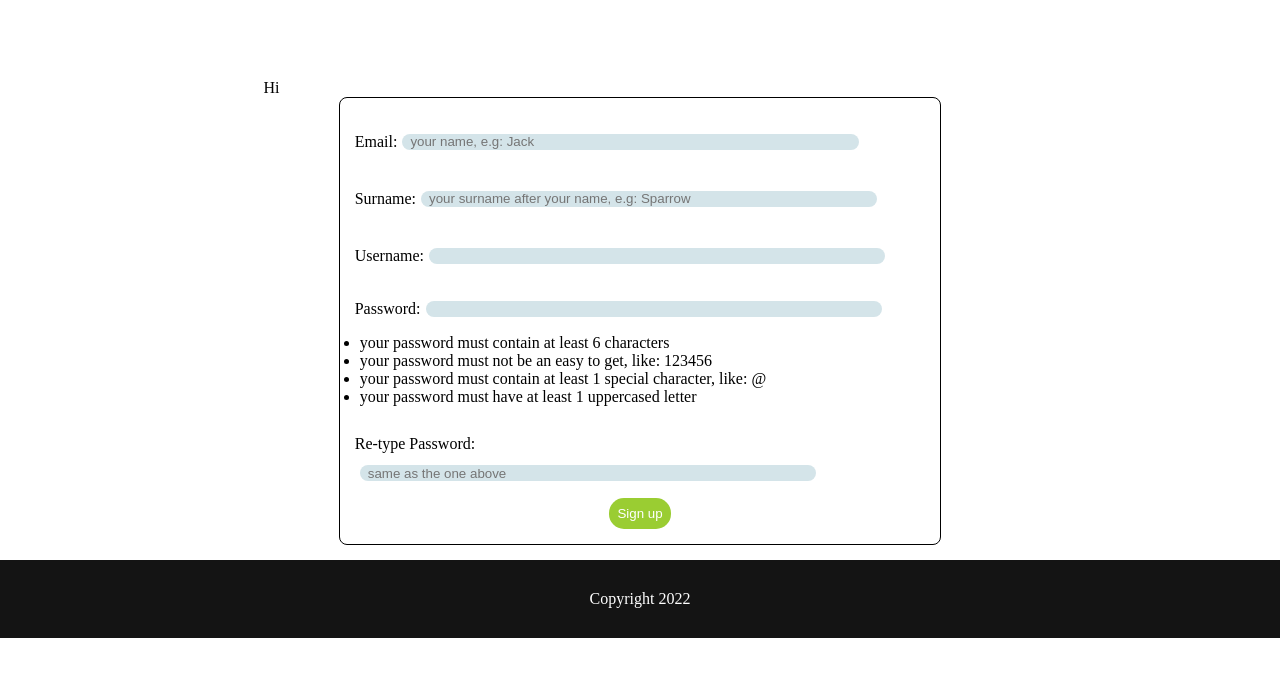
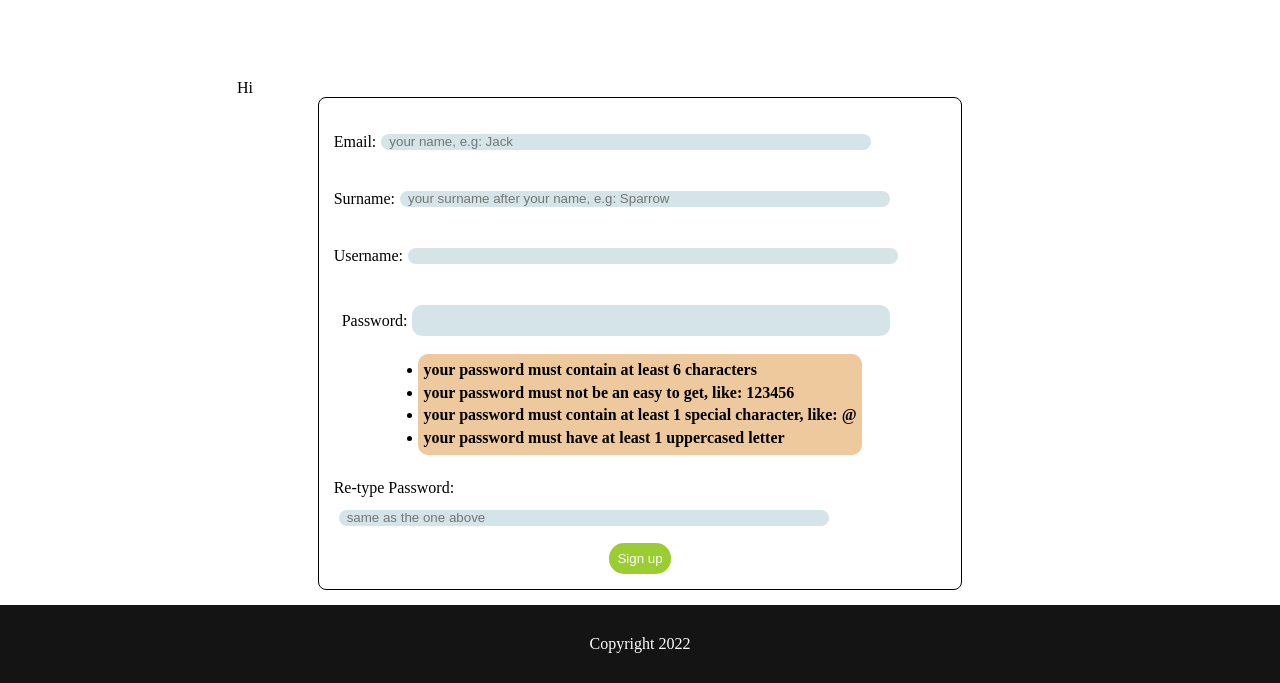
Before and after one commit to Zedtek-me/VideoCallBackend, a Django app: page /sign_up/ in a window 1280 px wide. Shown: the part 128-811 px from the top of the page. Before the commit the page ends 766 px from the top, so only its background shows below. Run offline with Django 4.2, Linux system fonts and the light colour scheme.

Commit message:
css update

```diff
--- a/VideoBackendApp/static/videobackend/css/index.css
+++ b/VideoBackendApp/static/videobackend/css/index.css
@@ -151,7 +151,8 @@
 .login-div form{/*styles apply to both login and logout forms; they share similar classes, exccept that signup has 'signup' class*/
     display: flex;
     flex-direction: column;
-    place-items: center;
+    justify-content: center;
+    align-items: center;
     width: 80%;
     border-radius: 8px;
     border: solid 1px black;
@@ -162,7 +163,31 @@
     left: 0;
     bottom: 0;
 }
+label.pass-hint{/*password container with the pass-cont and pass-hint paragraph*/
+    display: flex;
+    flex-direction: column;
+    justify-content: center;
+    align-items: center;
+}
+#pass-hint{
+    align-self: flex-end;
+}
 
+#pass-hint-ul{
+    display:flex;
+    flex-direction: column;
+    justify-self: flex-end;
+    justify-content: flex-end;
+    text-align: left;
+    /* list-style: none; */
+    background-color: rgb(238, 201, 157);
+    font-weight: 700;
+    color:black;
+    width:fit-content;
+    padding:5px;
+    border-radius:10px;
+    line-height: 0.6cm;
+}
 /* found in the forms to give the forms some nice looks */
 .opac-bg{
     background-image: (linear-gradient(to right, rgba(black, black, black, 1), rgba(white, white, white, 0.5)));
@@ -173,7 +198,7 @@
     bottom: 0;
 }
 
-.login-div form >label{
+.login-div form >label, .pass-cont/*pass-cont is a container that holds password text and field, in order to enable me align the pass-hint well*/{
     display: flex;
     flex-flow: row wrap;
     place-items: center;
@@ -182,11 +207,11 @@
     z-index: 100;
 }
 
-label>*{
+label>*, .pass-cont>*{
     margin: 5px;
 }
 
-.login-div form label >input{
+.login-div form label >input, .pass-cont>input{
     padding: 8px;
     width: 80%;
     height: 5%;
@@ -195,7 +220,7 @@
     background-color: rgb(212, 228, 233);
     color: black;
 }
-.login-div form button{
+.login-div form #login-btn, .login-div form #signup-btn{
     border: none;
     background-color: yellowgreen;
     transition: all 0.3s linear;
@@ -206,10 +231,11 @@
     cursor: pointer;
 }
 
-.login-div form button:hover{
+.login-div form #login-btn:hover, .login-div form #signup-btn:hover{
     background-color: black;
     color: white;
 }
+
 
 /* footer */
 footer, .footer-cont{
--- a/VideoBackendApp/templates/videobackend/login.html
+++ b/VideoBackendApp/templates/videobackend/login.html
@@ -15,15 +15,15 @@
         {%endfor%}
     {%endif%}
     <p id="login-hi">Hi</p>
-    <form action="" method="post">
+    <form action="{%url 'login'%}" method="post">
         <div class="opac-bg"></div>
         {%csrf_token%}
         <label for="Email">
-            Email: <input type="email" inputmode="email" name="email">
+            Email: <input type="email" inputmode="email" name="email" required>
         </label>
 
         <label for="Password">
-            Password: <input type="password" inputmode="password" name="password" autocomplete="none">
+            Password: <input type="password" inputmode="password" name="password" autocomplete="none" required>
         </label>
         <button type="submit" id="login-btn">Login in</button>
     </form>
--- a/VideoBackendApp/templates/videobackend/signup.html
+++ b/VideoBackendApp/templates/videobackend/signup.html
@@ -15,23 +15,23 @@
         {%endfor%}
     {%endif%}
     <p id="login-hi">Hi</p>
-    <form action="" method="post">
+    <form action="{%url 'backend signup'%}" method="post">
         <div class="opac-bg"></div>
         {%csrf_token%}
         <label for="Email">
-            Email: <input type="email" inputmode="email" name="email" placeholder="your name, e.g: Jack">
+            Email: <input type="email" inputmode="email" name="email" placeholder="your name, e.g: Jack" required>
         </label>
 
         <label for="surname">
-            Surname: <input type="text" inputmode="text" name="surname" placeholder="your surname after your name, e.g: Sparrow">
+            Surname: <input type="text" inputmode="text" name="surname" placeholder="your surname after your name, e.g: Sparrow" required>
         </label>
 
         <label for="username">
-            Username: <input type="text" inputmode="text" name="username">
+            Username: <input type="text" inputmode="text" name="username" required>
         </label>
 
-        <label for="Password">
-            Password: <input type="password" inputmode="password" name="password1" autocomplete="none">
+        <label for="Password" class="pass-hint">
+            <div class="pass-cont">Password: <input type="password" inputmode="password" name="password1" autocomplete="none" required></div>
             <p id="pass-hint">
                 <ul id="pass-hint-ul">
                     <li>your password must contain at least 6 characters</li>
@@ -43,7 +43,7 @@
         </label>
 
         <label for="Password">
-            Re-type Password: <input type="password" inputmode="password" name="password2" placeholder="same as the one above" autocomplete="none">
+            Re-type Password: <input type="password" inputmode="password" name="password2" placeholder="same as the one above" autocomplete="none" required>
         </label>
         <button type="submit" id="signup-btn">Sign up</button>
     </form>
```
